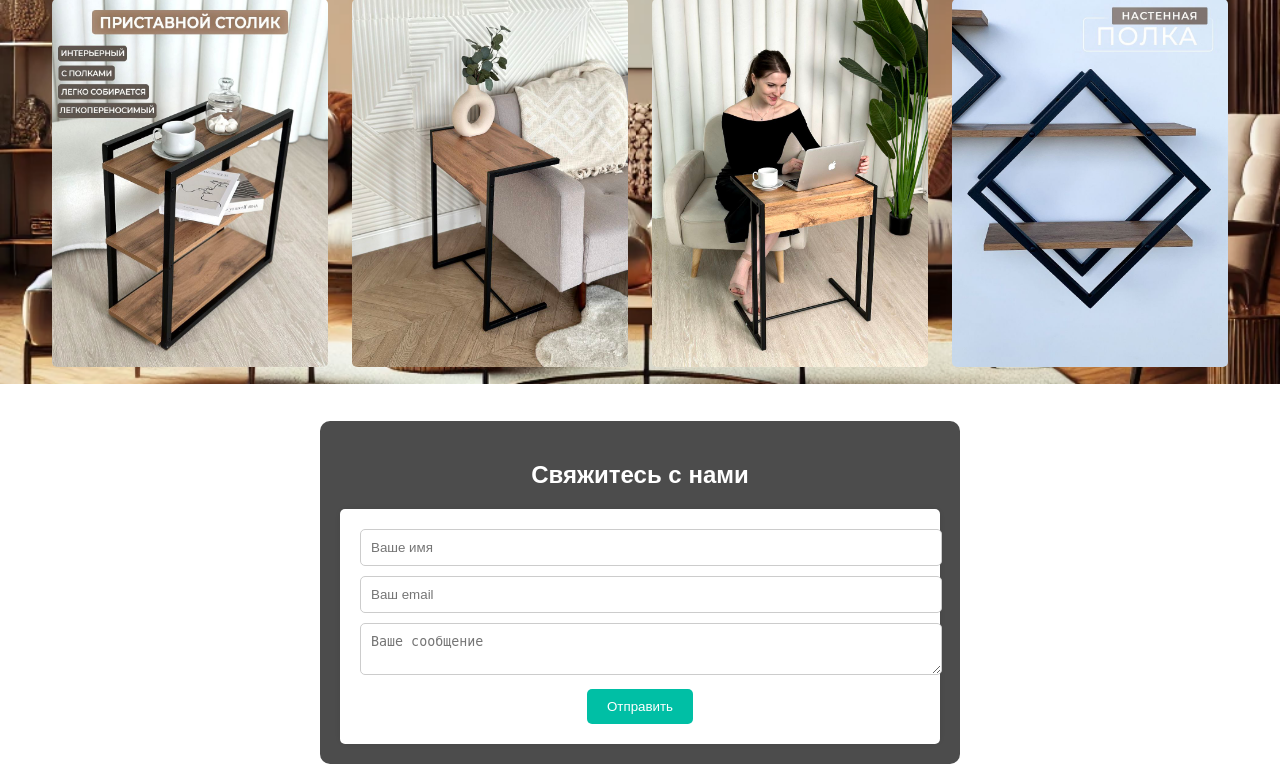
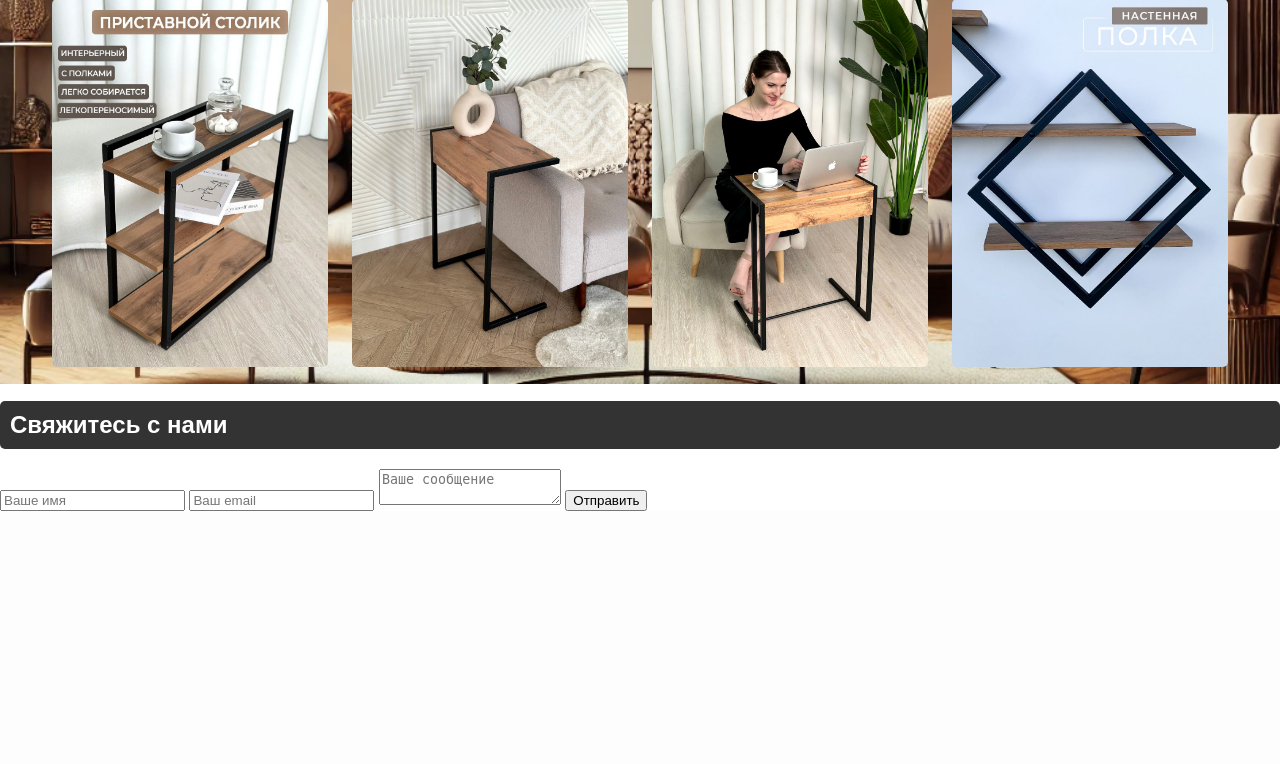
Before and after one commit to Ali-Maraz/mevis-shop, a Python web app: template templates/home.html in a window 1280 px wide. Shown: the part 416-1180 px from the top of the page. After the commit the page ends 927 px from the top, so only its background shows below. Run offline with Jinja, Linux system fonts and the light colour scheme; the template is opened without the code that fills it, so the values that code supplies are empty.

Commit message:
Add background for contact title and center it

```diff
--- a/templates/home.html
+++ b/templates/home.html
@@ -33,9 +33,8 @@ alt="Product Image 3"></a>
         <a href="https://disk.yandex.ru/i/qA1Uq0oP6B0gdA" class="product"><img src="{{ url_for('static', filename='ali_4.jpg') }}"
 alt="Product Image 4"></a>
     </div>
-    <div class="contact-form">
-        <h2>Свяжитесь с нами</h2>
-        <form>
+<form>
+            <h2 class="contact-title">Свяжитесь с нами</h2>
             <input type="text" name="name" placeholder="Ваше имя">
             <input type="email" name="email" placeholder="Ваш email">
             <textarea name="message" placeholder="Ваше сообщение"></textarea>
```
